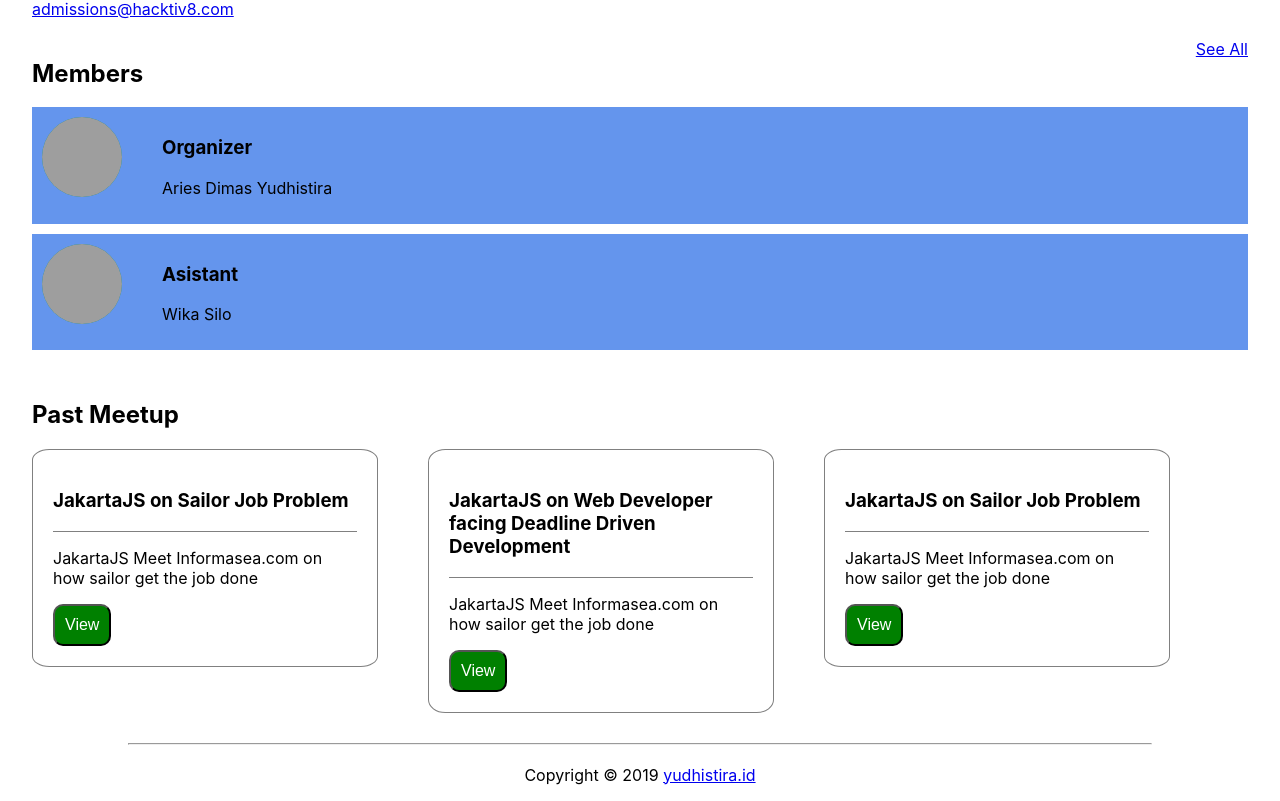
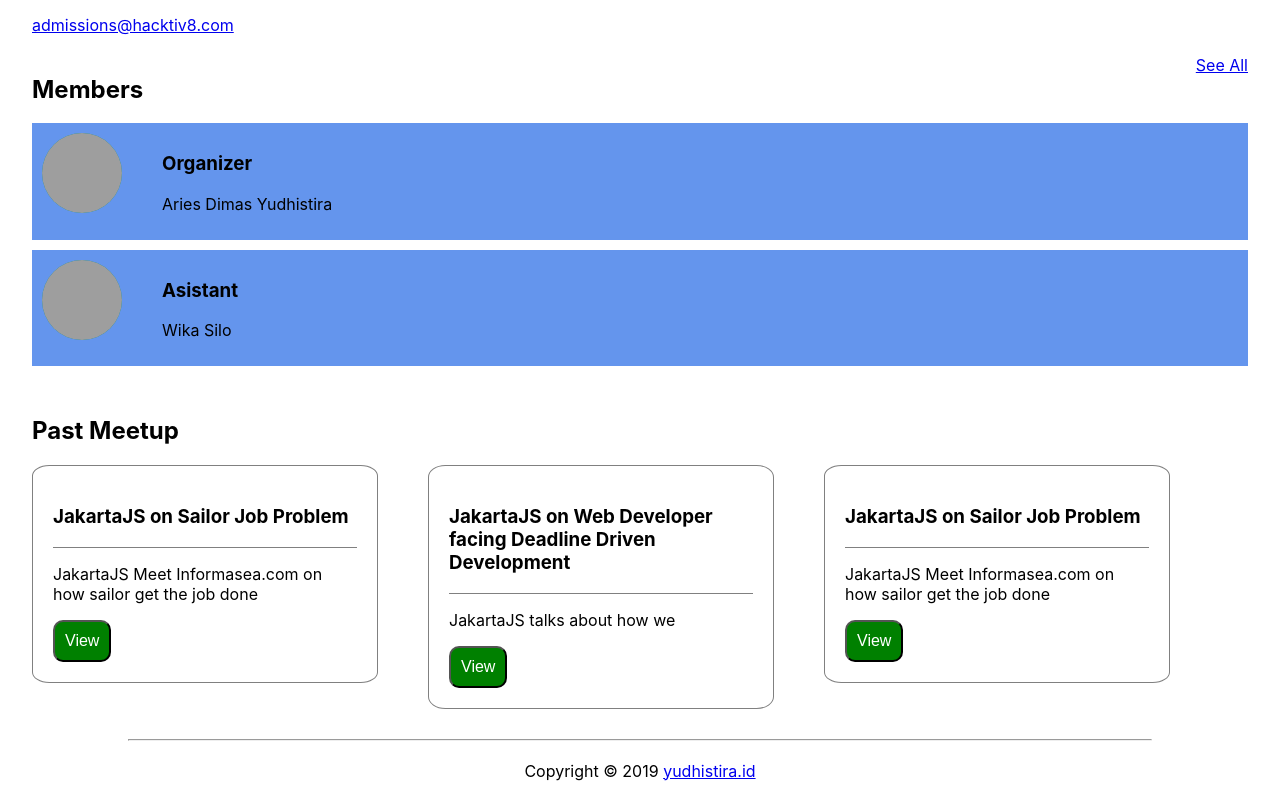
Before and after one commit to kunglaw/qtemu-vanilla, a React (Create React App) app: page / in a window 1280 px wide. Shown: the part 1055-1856 px from the top of the page. Built offline with nearby package versions, Linux system fonts and the light colour scheme; grey boxes are pictures that could not be loaded.

Commit message:
statefull and stateless

```diff
--- a/src/App.js
+++ b/src/App.js
@@ -2,71 +2,15 @@ import React, { Component } from 'react';
 
 import './App.css';
 
-import Navbar from "./components/Navbar"
-import MeetupHeader from "./components/MeetupHeader"
-import NextMeetup from "./components/NextMeetup"
-import AboutMeetup from './components/AboutMeetup';
-import Member from "./components/Member"
-import PastMeetup from "./components/PastMeetup"
-import Footer from "./components/Footer"
+import Home from "./pages/Home"
 
 class App extends Component {
 
-  constructor(props) {
-    super(props)
-
-    this.state = {
-      meetupHeader : {
-        location:"Jakarta, Indonesia",
-        members:2000,
-        organizers:"Aries Dimas Yudhistira",
-        img:"./assets/img/gintoki.png"
-      } ,
-      members:[
-        {
-          title:"Organizer",
-          name:"Aries Dimas Yudhistira",
-          avatar:""
-        },{
-          title:"Asistant",
-          name:"Wika Silo",
-          avatar:""
-        }
-      ],
-      pastMeetup:[
-        {
-          title:"JakartaJS on Sailor Job Problem",
-          description:"JakartaJS Meet Informasea.com on how sailor get the job done ",
-          redirect:""
-        },
-        {
-          title:"JakartaJS on Web Developer facing Deadline Driven Development",
-          description:"JakartaJS Meet Informasea.com on how sailor get the job done ",
-          redirect:""
-        },
-        {
-          title:"JakartaJS on Sailor Job Problem",
-          description:"JakartaJS Meet Informasea.com on how sailor get the job done ",
-          redirect:""
-        },
-      ]
-
-    }
-  }
-
   render() {
-
-    const { meetupHeader,members,pastMeetup } = this.state
 
     return (
       <div className="App">
-        <Navbar></Navbar>
-        <MeetupHeader meetupHeader={ meetupHeader }></MeetupHeader>
-        <NextMeetup></NextMeetup>
-        <AboutMeetup></AboutMeetup>
-        <Member members={ members }></Member>
-        <PastMeetup pastMeetup={ pastMeetup }></PastMeetup>
-        <Footer></Footer>
+          <Home />
       </div>
     );
   }
--- a/src/components/AboutMeetup.js
+++ b/src/components/AboutMeetup.js
@@ -1,5 +1,7 @@
 import React from "react"
 import "./AboutMeetup.css"
+
+import Text from "./Text"
 
 class AboutMeetup extends React.Component {
     render() {
@@ -9,14 +11,14 @@ class AboutMeetup extends React.Component {
                     <h1>About Meetup</h1>
 
 
-                    <p>
+                    <Text>
                         HACKTIV8 adalah pionir program pelatihan (coding bootcamp)
                         intensif selama 12 minggu di Jakarta yang mengubah pemula
                         menjadi seorang Full-Stack Developer andal.
-                    </p>
-                    <p>For more information, contact:</p>
+                    </Text>
+                    <Text>For more information, contact:</Text>
 
-                    <div>(+62) 819 0887 8010</div>
+                    <Text>(+62) 819 0887 8010</Text>
                     <a href="#">admissions@hacktiv8.com</a>
                 </div>
 
--- a/src/components/Member.js
+++ b/src/components/Member.js
@@ -3,21 +3,13 @@ import "./Member.css"
 
 class Member extends React.Component {
 
-    constructor(props) {
-        super(props)
-
-        this.state = {
-            members:props.members
-        }
-    }
-
     render() {
 
-        const { members } = this.state
+        const { members } = this.props
 
         const memberContents = members.map((content) => {
             return (
-                <div className="content">
+                <div key={ content.name } className="content">
                     <img className="member-img" src="{}" alt="avatar"></img>
                     <div className="description">
                         <h3>{ content.title }</h3>
--- a/src/components/NextMeetup.js
+++ b/src/components/NextMeetup.js
@@ -1,5 +1,7 @@
 import React from "react"
 import "./NextMeetup.css"
+
+import Text from "./Text"
 
 class NextMeetup extends React.Component {
 
@@ -11,12 +13,12 @@ class NextMeetup extends React.Component {
                     <div className="content">
                         <p><b>Description</b></p>
 
-                        <div>HACKTIV8 Open House merupakan sebuah acara yang memberikan
+                        <Text>HACKTIV8 Open House merupakan sebuah acara yang memberikan
                         kesempatan bagi siapa saja yang tertarik dengan program pelatihan
                         di HACKTIV8 untuk melihat secara langsung Campus HACKTIV8 dan
-                        mulai mengenal program-program yang ada disini.</div>
+                        mulai mengenal program-program yang ada disini.</Text>
 
-                        <p>Di acara ini, partisipan akan:</p>
+                        <Text>Di acara ini, partisipan akan:</Text>
                             <ul>
                                 <li>Diperkenalkan lebih detail mengenai program dan
                                 kurikulum HACKTIV8.</li>
@@ -27,17 +29,17 @@ class NextMeetup extends React.Component {
                                     kegiatan para murid di HACKTIV8 </li>
                             </ul>
 
-                            <div> Selain itu, instruktur kami juga akan membagikan
+                            <Text> Selain itu, instruktur kami juga akan membagikan
                             pengalaman dia dalam hal karir sebagai seorang
                             developer, dengan harapan dapat menginspirasi kamu
-                            semua yang memiliki ketertarikan dalam dunia teknologi. </div>
+                            semua yang memiliki ketertarikan dalam dunia teknologi. </Text>
 
-                            <p>Dapatkan KODE PROMO SPESIAL untuk program kami khusus bagi
-                            kamu yang menghadiri acara ini.</p>
+                            <Text>Dapatkan KODE PROMO SPESIAL untuk program kami khusus bagi
+                            kamu yang menghadiri acara ini.</Text>
 
-                            <p>Tunggu apa lagi? Daftarkan dirimu sekarang!</p>
+                            <Text>Tunggu apa lagi? Daftarkan dirimu sekarang!</Text>
 
-                            <p>For more information, contact:</p>
+                            <Text>For more information, contact:</Text>
 
                             <div>(+62) 819 0887 8010</div>
                             <a href="#">admissions@hacktiv8.com</a>
--- a/src/components/PastMeetup.js
+++ b/src/components/PastMeetup.js
@@ -12,7 +12,7 @@ class PastMeetup extends React.Component{
 
         const pastMeetupCards = pastMeetup.map(( content ) => {
             return(
-                <Card style={{ width:"25%", marginRight:"50px" }} title={ content.title }>
+                <Card key={ content.title } style={{ width:"25%", marginRight:"50px" }} title={ content.title }>
                     <p> { content.description } </p>
                     <Button className="btn btn-lg btn-success" href={ content.redirect }> View </Button>
                 </Card>
--- /dev/null
+++ b/src/pages/Home.js
@@ -0,0 +1,73 @@
+import React, { Component } from 'react';
+
+import Navbar from "./../components/Navbar"
+import MeetupHeader from "./../components/MeetupHeader"
+import NextMeetup from "./../components/NextMeetup"
+import AboutMeetup from './../components/AboutMeetup';
+import Member from "./../components/Member"
+import PastMeetup from "./../components/PastMeetup"
+import Footer from "./../components/Footer"
+
+class Home extends Component {
+
+  constructor(props) {
+    super(props)
+
+    this.state = {
+      meetupHeader : {
+        location:"Jakarta, Indonesia",
+        members:2000,
+        organizers:"Aries Dimas Yudhistira",
+        img:"./assets/img/gintoki.png"
+      } ,
+      members:[
+        {
+          title:"Organizer",
+          name:"Aries Dimas Yudhistira",
+          avatar:""
+        },{
+          title:"Asistant",
+          name:"Wika Silo",
+          avatar:""
+        }
+      ],
+      pastMeetup:[
+        {
+          title:"JakartaJS on Sailor Job Problem",
+          description:"JakartaJS Meet Informasea.com on how sailor get the job done ",
+          redirect:""
+        },
+        {
+          title:"JakartaJS on Web Developer facing Deadline Driven Development",
+          description:"JakartaJS talks about how we ",
+          redirect:""
+        },
+        {
+          title:"JakartaJS on Sailor Job Problem",
+          description:"JakartaJS Meet Informasea.com on how sailor get the job done ",
+          redirect:""
+        },
+      ]
+
+    }
+  }
+
+  render() {
+
+    const { meetupHeader,members,pastMeetup } = this.state
+
+    return (
+      <div className="App">
+        <Navbar></Navbar>
+        <MeetupHeader meetupHeader={ meetupHeader }></MeetupHeader>
+        <NextMeetup></NextMeetup>
+        <AboutMeetup></AboutMeetup>
+        <Member members={ members }></Member>
+        <PastMeetup pastMeetup={ pastMeetup }></PastMeetup>
+        <Footer></Footer>
+      </div>
+    );
+  }
+}
+
+export default Home;
```
